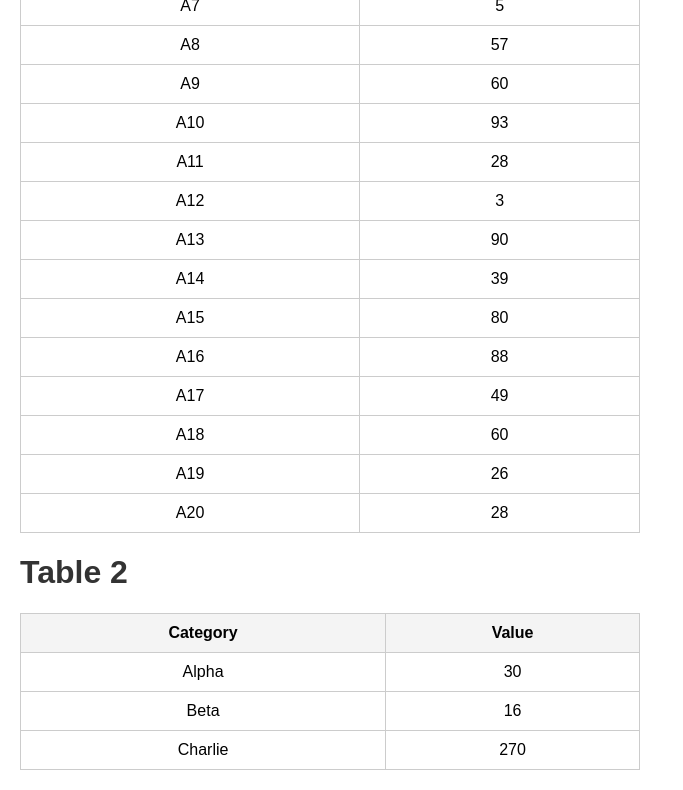
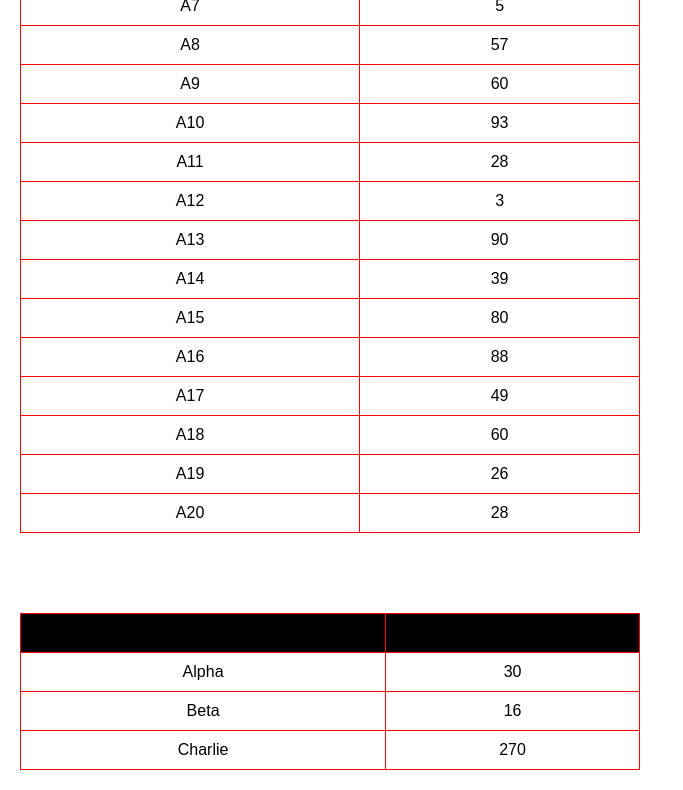
Before and after one commit to priya8304/Mulah, a plain HTML site: page index.html in a window 1280 px wide. Shown: the part 367-1157 px from the top of the page, without its empty margins (0-683 px from the left). Drawn offline with Linux system fonts and the light colour scheme.

Commit message:
Update style.css

```diff
--- a/style.css
+++ b/style.css
@@ -4,7 +4,7 @@ body {
   }
 
   h1 {
-    color: #333;
+    color: #ffffff;
   }
 
   table {
@@ -14,11 +14,11 @@ body {
   }
 
   th, td {
-    border: 1px solid #ccc;
+    border: 1px solid #ff0000;
     padding: 10px;
     text-align: center;
   }
 
   th {
-    background-color: #f4f4f4;
+    background-color: #000000;
   }
```
